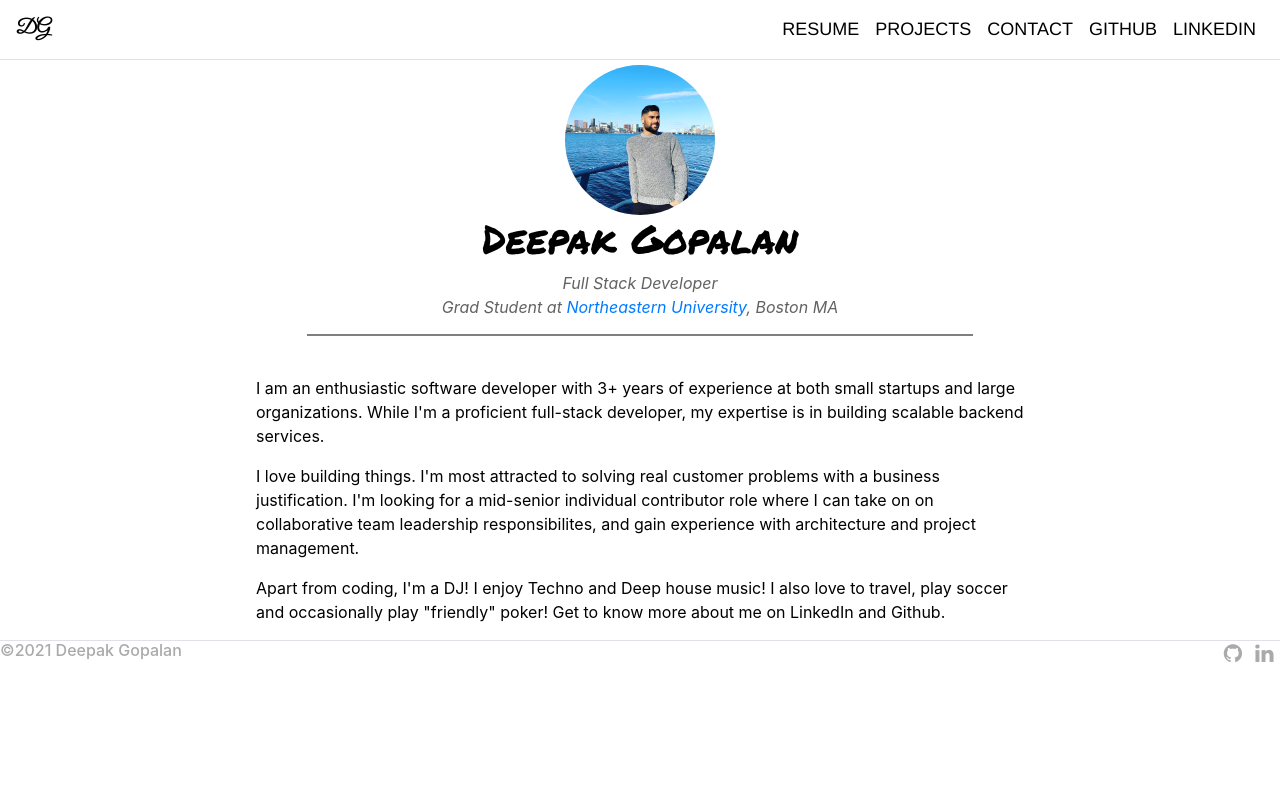
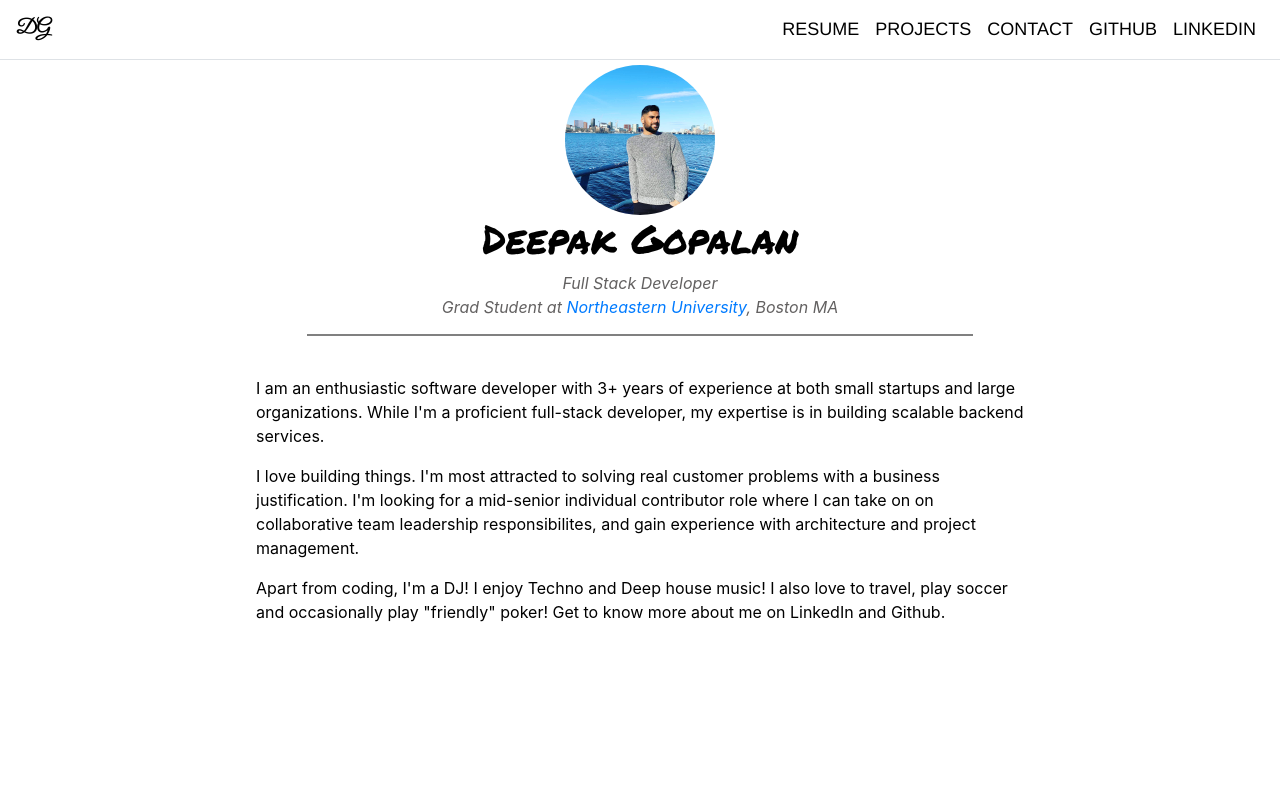
Before and after one commit to deepakgopalanneu/portfolio_angular, an Angular app: page /home in a window 1280 px wide. Shown: the top 800 px of the page. Built offline with nearby package versions, Linux system fonts and the light colour scheme.

Commit message:
completed

```diff
--- a/src/app/about/about.component.css
+++ b/src/app/about/about.component.css
@@ -2,6 +2,7 @@
   padding-top: 40px;
   width: 60%;
   margin: 0 auto;
+  height: 100vh;
 }
 .bodytext {
   color: black;
--- a/src/app/footer/footer.component.css
+++ b/src/app/footer/footer.component.css
@@ -1,6 +1,7 @@
 footer div {
   font-size: medium;
   display: inline-block;
+  max-height: fit-content;
 }
 .fa {
   /* display: inline-block; */
--- a/src/app/navbar/navbar.component.html
+++ b/src/app/navbar/navbar.component.html
@@ -3,7 +3,7 @@
 </style>
 
 <nav class="navbar navbar-expand-lg navbar-inverse bg-white navbar-light border-bottom fixed-top">
-        <a routerLink="about" class="navbar-brand titlefont" >DG</a>
+        <a routerLink="about" class="navbar-brand titlefont" data-toggle="collapse" data-target=".navbar-collapse.show">DG</a>
         <button class="navbar-toggler d-lg-none" type="button" data-toggle="collapse" data-target="#myNavBar" aria-controls="myNavBar" aria-expanded="false" aria-label="Toggle navigation">
             <span class="navbar-toggler-icon"> </span>
         </button>
```
